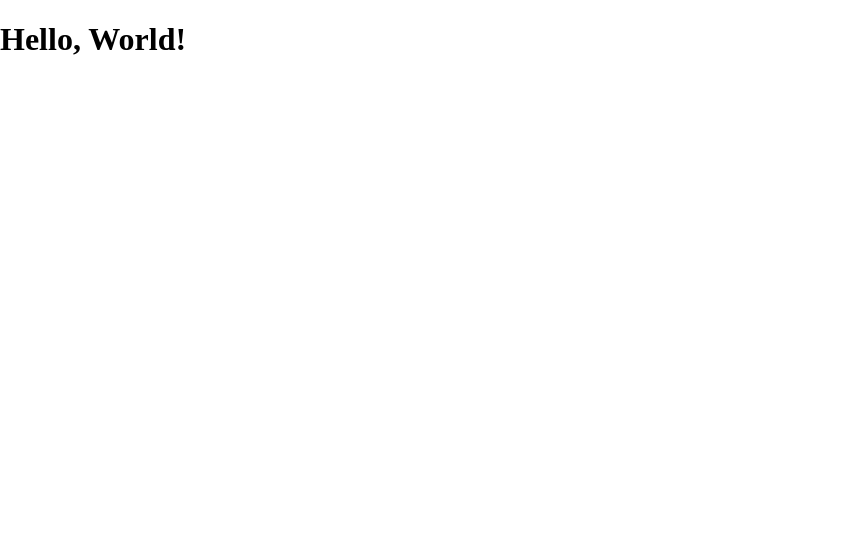
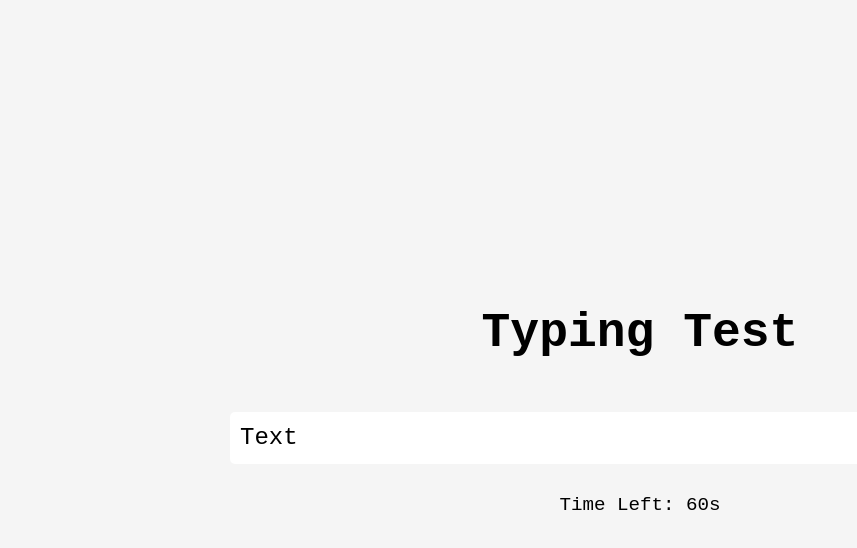
Before and after one commit to Jbasilio55/typing_app, a plain HTML site: page index.html in a window 1280 px wide. Shown: the whole page, without its empty margins (0-857 px from the left). Drawn offline with Linux system fonts and the light colour scheme.

Commit message:
html and css complete

```diff
--- a/index.html
+++ b/index.html
@@ -4,13 +4,17 @@
     <meta charset="UTF-8" />
     <meta name="viewport" content="width=device-width, initial-scale=1.0" />
     <title>Typing App</title>
+    <!-- Script -->
+    <script src="script.js" defer></script>
     <!-- Favicon -->
     <link rel="icon" type="image/png" href="favicon.png" />
     <link rel="stylesheet" href="style.css" />
   </head>
   <body>
-    <h1>Hello, World!</h1>
-    <!-- Script -->
-    <script src="script.js"></script>
+    <h1>Typing Test</h1>
+    <div id="text-container">Text</div>
+    <div id="timer">Time Left: 60s</div>
+    <div id="final-score"></div>
+    <button type="button" id="try-again">Try Again</button>
   </body>
 </html>
--- a/style.css
+++ b/style.css
@@ -3,6 +3,60 @@ html {
 }
 
 body {
+  font-family: monospace;
+  font-size: 1.5rem;
   margin: 0;
-  min-height: 100vh;
+  height: 100vh;
+  background: whitesmoke;
+  overflow: hidden;
+  display: flex;
+  flex-direction: column;
+  justify-content: center;
+  align-items: center;
 }
+
+#text-container {
+  display: flex;
+  width: 800px;
+  height: auto;
+  margin: 20px auto;
+  line-height: 2rem;
+  white-space: nowrap;
+  background: #fff;
+  padding: 10px;
+  border-radius: 5px;
+  overflow: hidden;
+  align-items: center;
+  position: relative;
+  cursor: none;
+}
+
+#timer {
+  margin: 10px;
+  font-size: 1.2rem;
+}
+
+button {
+  padding: 10px;
+  width: 150px;
+  background-color: rgb(43, 43, 43);
+  color: #fff;
+  border-radius: 8px;
+  border: none;
+  cursor: pointer;
+  margin-top: 20px;
+  font-size: 1.2rem;
+  display: none;
+}
+
+button:hover {
+  filter: brightness(1.2);
+}
+
+.correct {
+  color: green;
+}
+
+.incorrect {
+  color: red;
+}
```
